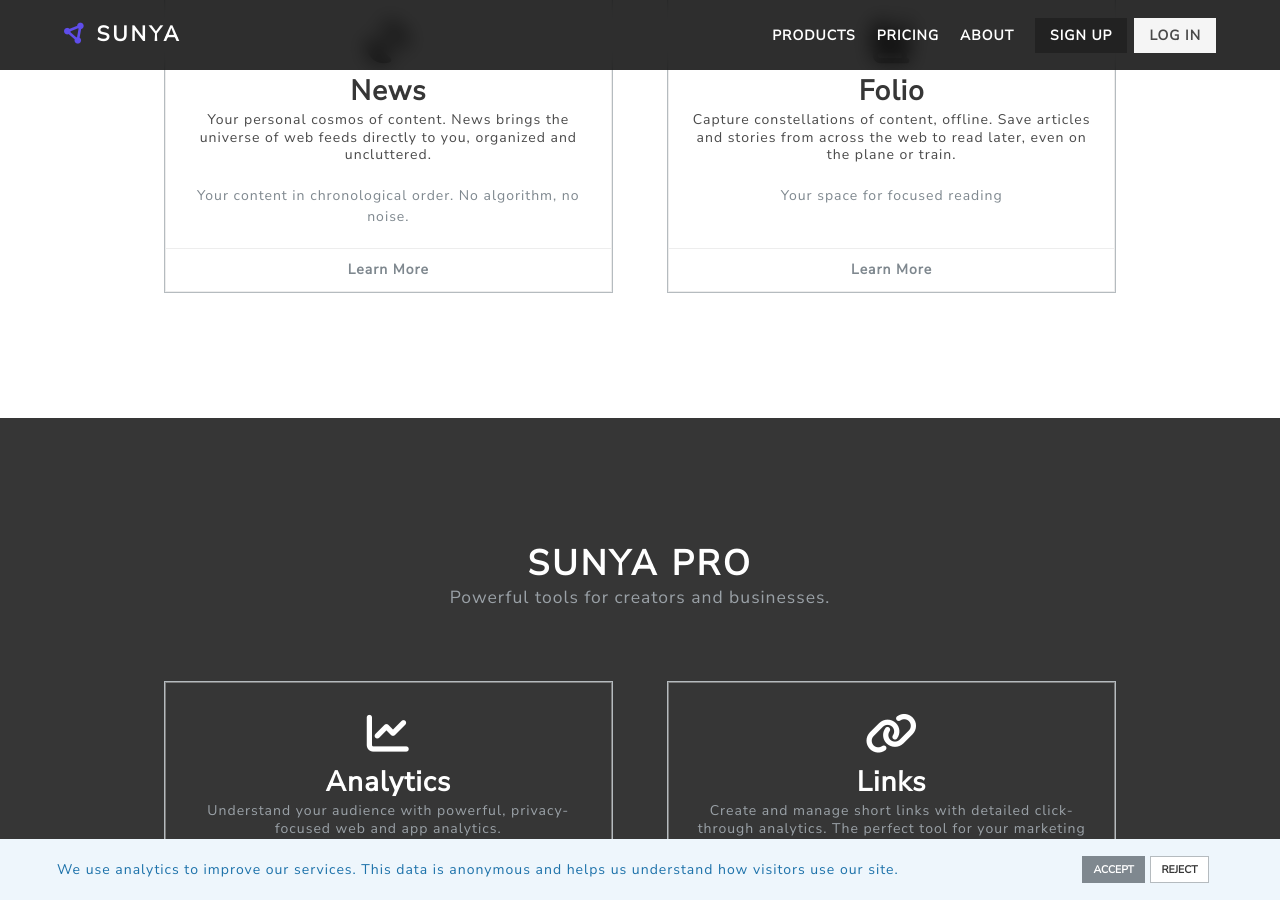
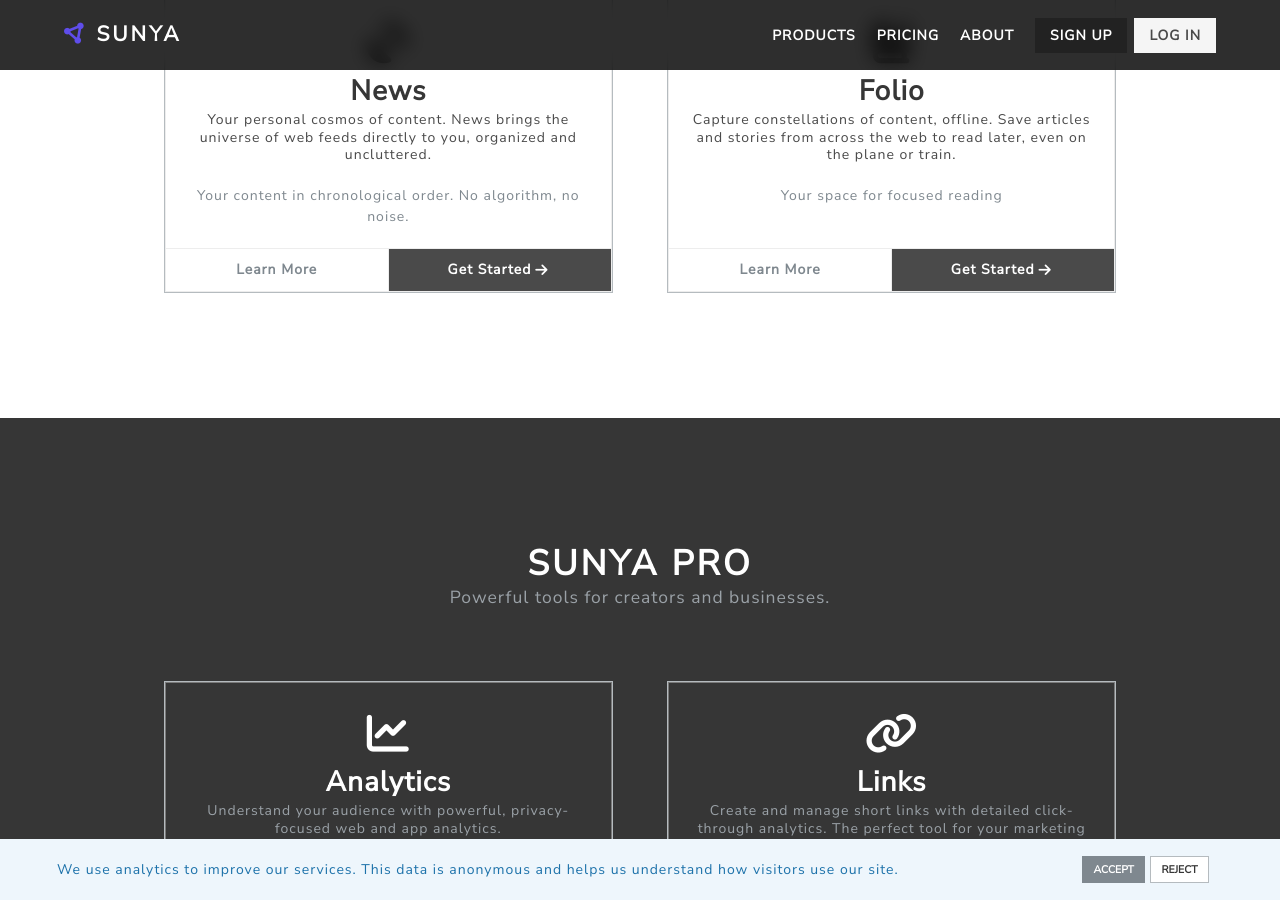
Before and after one commit to SpaceBarLabs/sunya.plus, a Jekyll site: the page built from index.html, in a window 1280 px wide and 900 px high, scrolled down 1243 px. Built offline with Jekyll 4.4.1, drawn with Linux system fonts in a browser that asks for light colours.

Commit message:
card-footer-item

```diff
--- a/index.html
+++ b/index.html
@@ -48,7 +48,11 @@
                         <p class="has-text-grey">Your content in chronological order. No algorithm, no noise.</p>
                     </div>
                     <footer class="card-footer">
-                        <a href="/products/news" class="card-footer-item has-text-weight-bold">Learn More</a>
+                      <a href="/products/news" class="card-footer-item has-text-weight-bold">Learn More</a>
+                      <a href="{{ site.products.news.subscribe_url }}" class="card-footer-item has-text-weight-bold has-text-white has-background-grey-dark">
+                        <span>Get Started</span>
+                        <span class="icon"><i class="fas fa-arrow-right"></i></span>
+                      </a>
                     </footer>
                 </div>
             </div>
@@ -65,6 +69,10 @@
                     </div>
                      <footer class="card-footer">
                         <a href="/products/folio" class="card-footer-item has-text-weight-bold">Learn More</a>
+                        <a href="{{ site.products.folio.subscribe_url }}" class="card-footer-item has-text-weight-bold has-text-white has-background-grey-dark">
+                          <span>Get Started</span>
+                          <span class="icon"><i class="fas fa-arrow-right"></i></span>
+                        </a>
                     </footer>
                 </div>
             </div>
@@ -92,6 +100,10 @@
                     </div>
                     <footer class="card-footer">
                         <a href="/products/analytics" class="card-footer-item has-text-weight-bold has-text-white">Learn More</a>
+                        <a href="{{ site.products.analytics.subscribe_url }}" class="card-footer-item has-text-weight-bold has-text-white has-background-grey-dark">
+                          <span>Preorder</span>
+                          <span class="icon"><i class="fas fa-arrow-right"></i></span>
+                        </a>
                     </footer>
                 </div>
             </div>
@@ -108,6 +120,10 @@
                     </div>
                      <footer class="card-footer">
                         <a href="/products/links" class="card-footer-item has-text-weight-bold has-text-white">Learn More</a>
+                        <a href="{{ site.products.links.subscribe_url }}" class="card-footer-item has-text-weight-bold has-text-white has-background-grey-dark">
+                          <span>Preorder</span>
+                          <span class="icon"><i class="fas fa-arrow-right"></i></span>
+                        </a>
                     </footer>
                 </div>
             </div>
```
